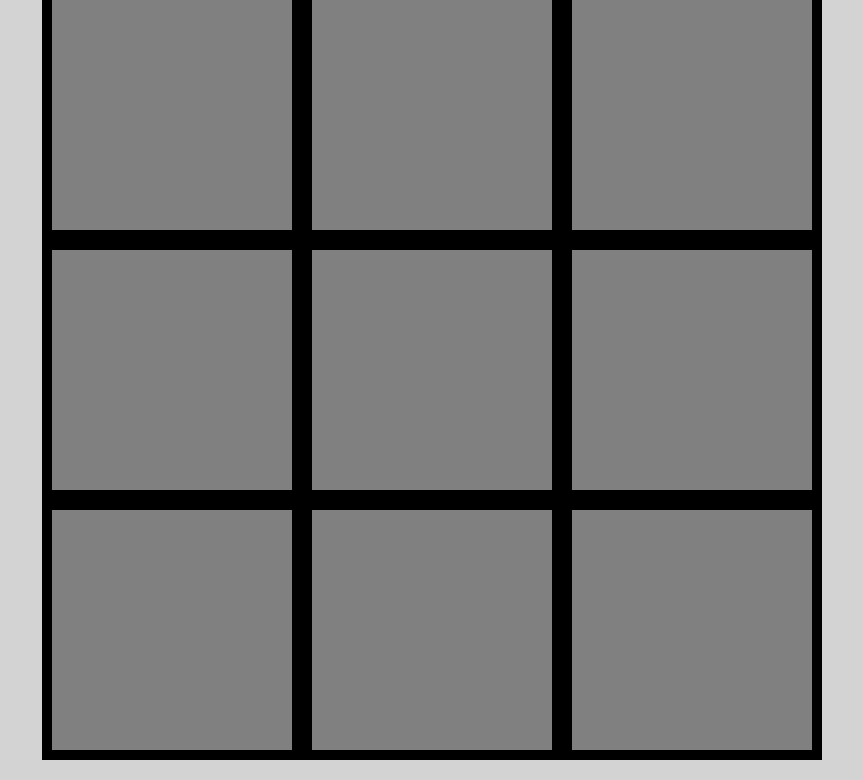
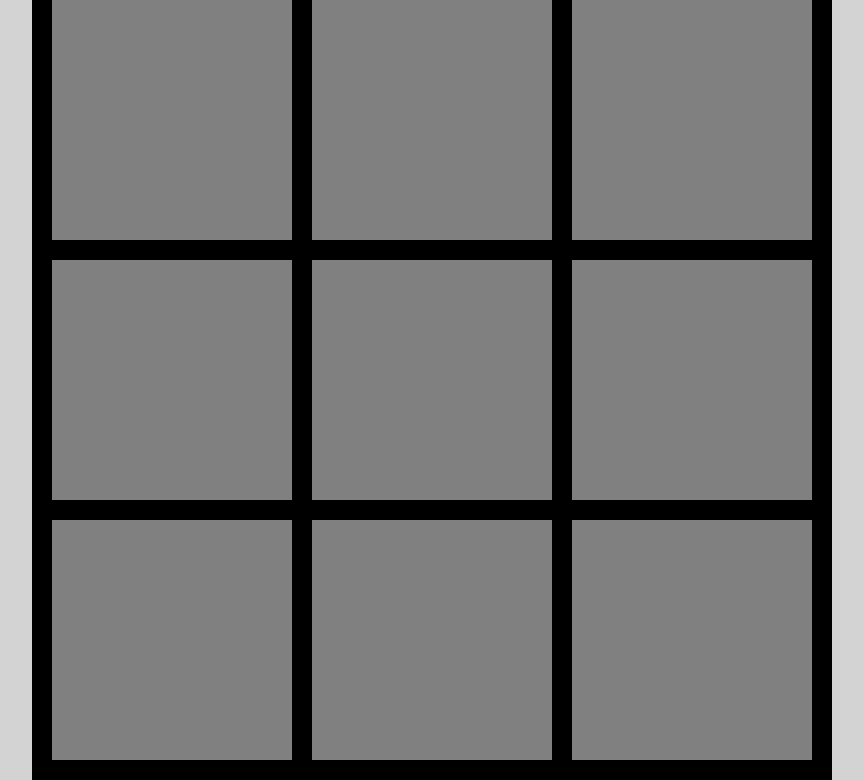
Before and after one commit to chuuster/W6D2, a plain HTML site: page tic-tac-toe/dist/index.html in a window 1280 px wide. Shown: the part 100-880 px from the top of the page, without its empty margins (208-1071 px from the left). Drawn offline with nearby package versions, Linux system fonts and the light colour scheme.

Commit message:
Center marks and make margins even on all sides

```diff
--- a/tic-tac-toe/dist/ttt.css
+++ b/tic-tac-toe/dist/ttt.css
@@ -7,6 +7,7 @@ li {
   display: flex;
   align-items: center;
   justify-content: center;
+  text-transform: uppercase;
 }
 
 .black {
@@ -18,6 +19,7 @@ li {
   justify-content: space-around;
   flex-wrap: wrap;
   align-content: space-around;
+  border: 10px solid black;
 }
 
 h1 {
```
